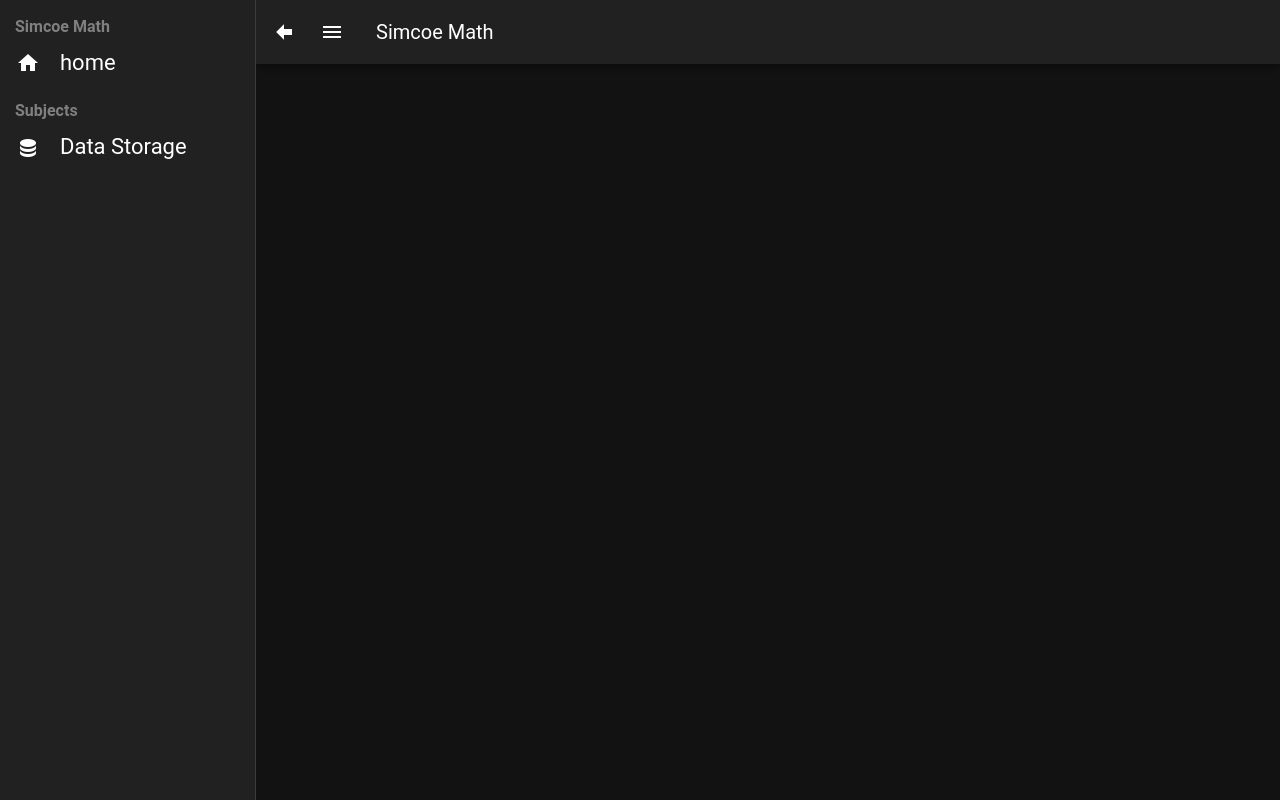
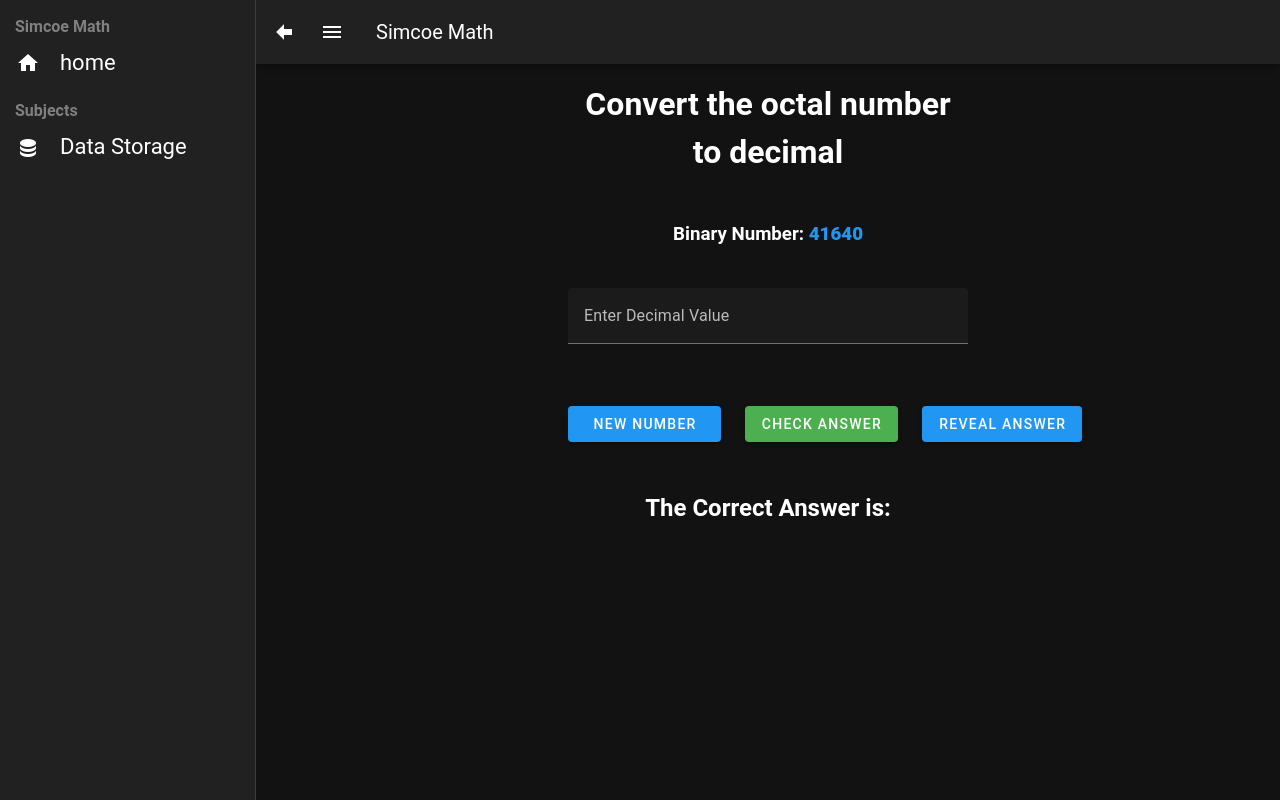
Before and after one commit to noah-nm/SimcoeMath, a Vue app: page /octal-to-decimal in a window 1280 px wide. Built offline with nearby package versions, Linux system fonts and the light colour scheme.

Commit message:
Add octal to decimal game

```diff
--- a/src/components.d.ts
+++ b/src/components.d.ts
@@ -15,6 +15,7 @@ declare module 'vue' {
     DecimalToBinaryPractice: typeof import('./components/DataStorage/DecimalToBinaryPractice.vue')['default']
     HelloWorld: typeof import('./components/HelloWorld.vue')['default']
     Home: typeof import('./components/Home/home.vue')['default']
+    OctalToDecimalPractice: typeof import('./components/DataStorage/OctalToDecimalPractice.vue')['default']
     RouterLink: typeof import('vue-router')['RouterLink']
     RouterView: typeof import('vue-router')['RouterView']
     SidebarHeader: typeof import('./components/sidebar/sidebarHeader.vue')['default']
--- a/src/components/DataStorage/DataStorageMenu.vue
+++ b/src/components/DataStorage/DataStorageMenu.vue
@@ -2,7 +2,12 @@
     <h1 class="display-2 text-center mt-2">Data Storage Practice</h1>
     <h2 class="text-center font-italic">Practice converting and performing arithmetic on different bases</h2>
 
-    <v-row class="pa-7">
+    <v-divider
+        :thickness="2"
+        class="border-opacity-25 mt-5 ml-8 mr-8"
+    ></v-divider>
+
+    <v-row class="pt-8 pr-8 pl-8 pb-5">
         <v-col cols="12" md="3">
             <v-card
             class="pa-4 align-center"
@@ -61,4 +66,25 @@
         </v-col>
     </v-row>
 
+    <v-row class=" pr-8 pl-8 pb-5">
+        <v-divider
+        :thickness="2"
+        class="border-opacity-25 ml-3 mr-3 mb-5"
+        ></v-divider>
+
+        <v-col cols="12" md="3">
+            <v-card
+            class="pa-4 align-center"
+            height="200"
+            title="Octal to Decimal"
+            text="practice converting octal numbers to a decimal format"
+            >
+
+                <v-card-action>
+                    <v-btn :to="'/octal-to-decimal'">Start Practicing!</v-btn>
+                </v-card-action>
+
+            </v-card>
+        </v-col>
+    </v-row>
 </template>
--- /dev/null
+++ b/src/components/DataStorage/OctalToDecimalPractice.vue
@@ -0,0 +1,142 @@
+<template>
+    <v-container>
+      <v-row justify="center">
+        <v-col cols="12" md="5">
+          <h1 class="text-center">Convert the octal number to decimal</h1>
+
+          <v-row class="mt-8">
+            <v-col>
+              <h3 class="text-center">
+                Binary Number: <strong class="text-blue">{{ octalNumber }}</strong>
+              </h3>
+            </v-col>
+          </v-row>
+
+          <v-row class="mb-4 mt-7">
+            <v-col>
+              <v-text-field
+                v-if="!reveal"
+                v-model="userInput"
+                label="Enter Decimal Value"
+                type="input"
+                :rules="[rules.required]"
+              ></v-text-field>
+              <v-text-field
+                v-else-if="reveal"
+                v-model="userInput"
+                disabled
+                label="Enter Decimal Value"
+                type="input"
+                :rules="[rules.required]"
+              ></v-text-field>
+            </v-col>
+          </v-row>
+
+          <v-row justify="center">
+            <v-col class="d-flex" cols="auto">
+              <v-btn class="mr-6 pr-6 pl-6"@click="generateBinary" color="primary">New Number</v-btn>
+              <v-btn class="mr-6" @click="checkAnswer" color="success">Check Answer</v-btn>
+              <v-btn color="primary" @click="revealAnswer">Reveal Answer</v-btn>
+            </v-col>
+          </v-row>
+
+          <v-row>
+            <v-col>
+              <v-alert
+                v-if="result !== null"
+                :type="result.correct ? 'success' : 'error'"
+                closable
+                @click:close="handleAlertDismiss"
+            >
+                {{ result.message }}
+              </v-alert>
+            </v-col>
+          </v-row>
+
+          <v-row>
+            <v-col>
+              <h2 class="text-center">The Correct Answer is: <strong v-if="reveal">{{ octalDecimal }}</strong></h2>
+            </v-col>
+          </v-row>
+        </v-col>
+      </v-row>
+    </v-container>
+</template>
+
+<script lang="ts">
+  import { defineComponent, ref, onMounted } from 'vue';
+
+  export default defineComponent({
+    name: 'BinaryGame',
+    setup() {
+      const octalNumber = ref<string>('');
+      const userInput = ref<number | null>(null);
+      const result = ref<{ correct: boolean; message: string } | null>(null);
+      const reveal = ref<boolean>(false);
+      const octalDecimal = ref<number | null>(null);
+
+      const rules = {
+        required: (v: any) => !!v || 'Required.',
+      };
+
+      function generateBinary() {
+        const randomOctal = Array.from({ length: 5 }, () => Math.floor(Math.random() * 8)).join('');
+        octalNumber.value = randomOctal;
+        userInput.value = null;
+        reveal.value = false;
+        result.value = null;
+      }
+
+      function checkAnswer() {
+        if (octalNumber.value === '' || userInput.value === null) return;
+
+        const octalDecimal = parseInt(octalNumber.value, 8);
+        if (userInput.value == octalDecimal) {
+          result.value = { correct: true, message: 'Correct!' };
+        } else {
+          result.value = { correct: false, message: `Incorrect. Please try again.` };
+        }
+
+        console.log(octalDecimal);
+        console.log(userInput.value);
+        console.log(result.value);
+
+      }
+
+      function revealAnswer() {
+        if (octalNumber.value !== '') {
+          octalDecimal.value = parseInt(octalNumber.value, 8);
+          reveal.value = true;
+        }
+      }
+
+      function handleAlertDismiss() {
+        result.value = null;
+      }
+
+      onMounted(() => {
+        generateBinary();
+        reveal.value = false;
+      })
+
+      return {
+        octalNumber,
+        userInput,
+        result,
+        rules,
+        reveal,
+        octalDecimal,
+        generateBinary,
+        checkAnswer,
+        handleAlertDismiss,
+        revealAnswer
+      };
+    },
+  });
+</script>
+
+<style scoped>
+  .v-alert {
+    margin-top: 1rem;
+  }
+</style>
--- /dev/null
+++ b/src/pages/DataStorage/OctalToDecimal.vue
@@ -0,0 +1,7 @@
+<script setup lang="ts">
+import OctalToDecimalPractice from '../../components/DataStorage/OctalToDecimalPractice.vue';
+</script>
+
+<template>
+    <OctalToDecimalPractice></OctalToDecimalPractice>
+</template>
--- a/src/router/index.ts
+++ b/src/router/index.ts
@@ -13,6 +13,7 @@ import BinaryToDecimal from '../pages/DataStorage/BinaryToDecimal.vue';
 import DecimalToBinary from '../pages/DataStorage/DecimalToBinary.vue';
 import BinaryAddition from '../pages/DataStorage/BinaryAddition.vue';
 import BinaryMultiplication from '../pages/DataStorage/BinaryMultiplication.vue';
+import OctalToDecimal from '../pages/DataStorage/OctalToDecimal.vue';
 
 const routes: RouteRecordRaw[] = [
   {
@@ -44,6 +45,11 @@ const routes: RouteRecordRaw[] = [
     path: '/binary-multiplication',
     name: 'Binary Multiplication',
     component: BinaryMultiplication
+  },
+  {
+    path: '/octal-to-decimal',
+    name: 'Octal To Decimal',
+    component: OctalToDecimal
   }
 
 ];
--- a/src/typed-router.d.ts
+++ b/src/typed-router.d.ts
@@ -24,5 +24,6 @@ declare module 'vue-router/auto-routes' {
     '/DataStorage/BinaryToDecimal': RouteRecordInfo<'/DataStorage/BinaryToDecimal', '/DataStorage/BinaryToDecimal', Record<never, never>, Record<never, never>>,
     '/DataStorage/DataStorage': RouteRecordInfo<'/DataStorage/DataStorage', '/DataStorage/DataStorage', Record<never, never>, Record<never, never>>,
     '/DataStorage/DecimalToBinary': RouteRecordInfo<'/DataStorage/DecimalToBinary', '/DataStorage/DecimalToBinary', Record<never, never>, Record<never, never>>,
+    '/DataStorage/OctalToDecimal': RouteRecordInfo<'/DataStorage/OctalToDecimal', '/DataStorage/OctalToDecimal', Record<never, never>, Record<never, never>>,
   }
 }
```
